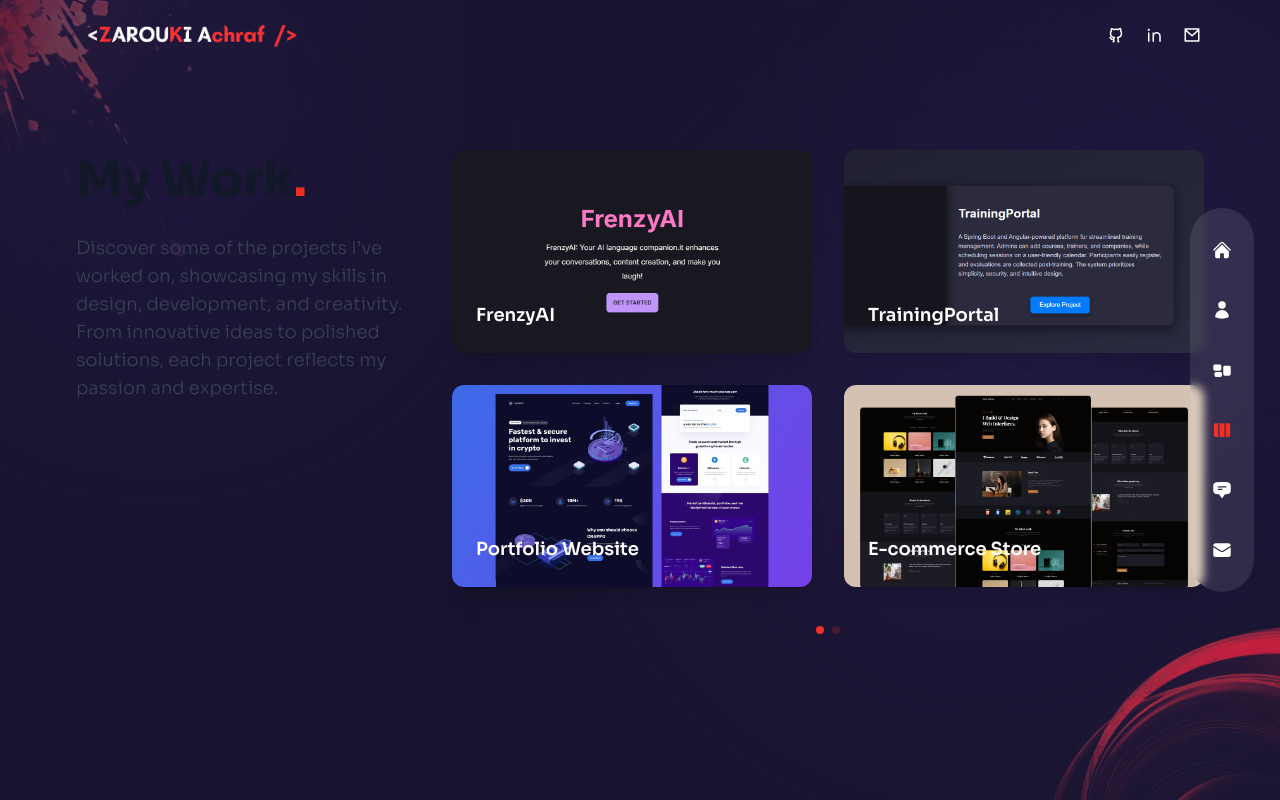
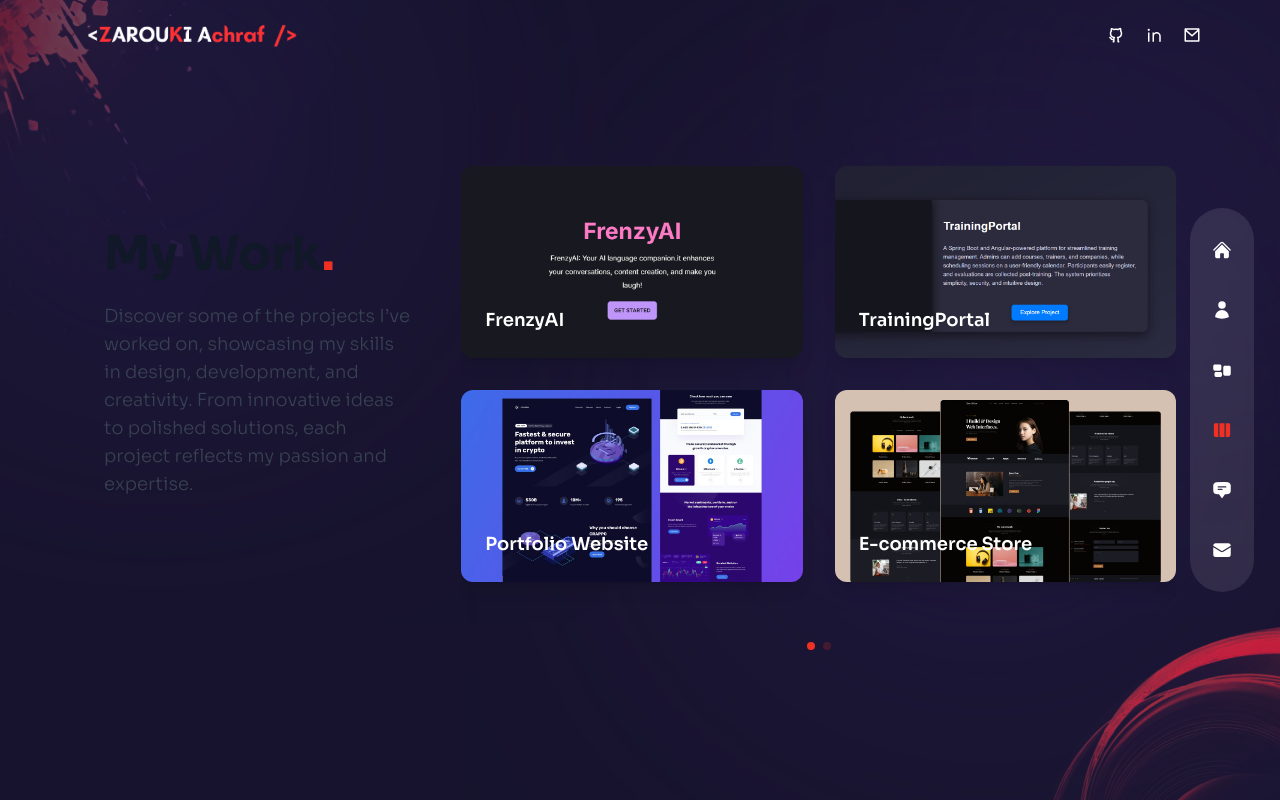
Before and after one commit to Achraftraf/Achraftraf.github.io, a Next.js app: page /work in a window 1280 px wide. Built offline with nearby package versions, Linux system fonts and the light colour scheme.

Commit message:
i fix problems in postions amnd also the problem of aniamtions that heppen when i change the page

```diff
--- a/pages/work/index.js
+++ b/pages/work/index.js
@@ -11,16 +11,16 @@ const Work = () => {
       initial="hidden"
       animate="show"
       exit="hidden"
-      className="h-full bg-primary/30 py-20 flex items-center relative overflow-hidden"
+      className="h-full bg-primary/30 pt-24 sm:pt-28 py-16 sm:py-20 flex items-center relative overflow-hidden"
     >
       {/* Background decorative circles */}
       <Circles />
 
-      <div className="container mx-auto px-9 lg:px-39">
+      <div className="container mx-auto px-6 lg:px-16">
         {/* Main content */}
         <motion.div
           variants={fadeIn("up", 0.2)}
-          className="flex flex-col xl:flex-row items-center xl:items-start gap-12"
+          className="flex flex-col xl:flex-row items-center xl:items-start gap-8 xl:gap-12"
         >
           {/* Text section */}
           <motion.div
@@ -29,13 +29,13 @@ const Work = () => {
           >
             <motion.h2
               variants={fadeIn("up", 0.4)}
-              className="text-5xl font-bold leading-tight text-gray-900 dark:text-white"
+              className="mt-16 text-4xl sm:text-5xl font-bold leading-tight text-gray-900 dark:text-white"
             >
               My Work<span className="text-accent">.</span>
             </motion.h2>
             <motion.p
               variants={fadeIn("up", 0.5)}
-              className="mt-6 text-lg text-gray-700 dark:text-gray-300"
+              className="mt-6 text-base sm:text-lg text-gray-700 dark:text-gray-300"
             >
               Discover some of the projects I’ve worked on, showcasing my skills
               in design, development, and creativity. From innovative ideas to
```
